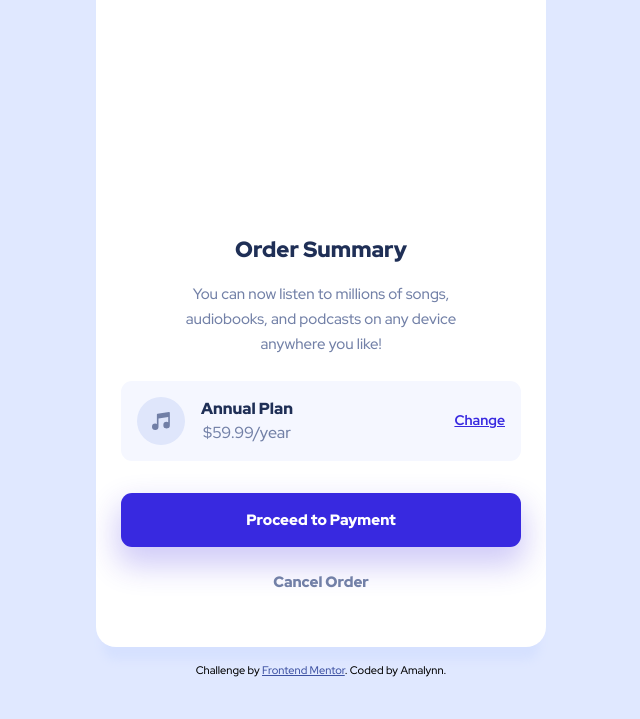
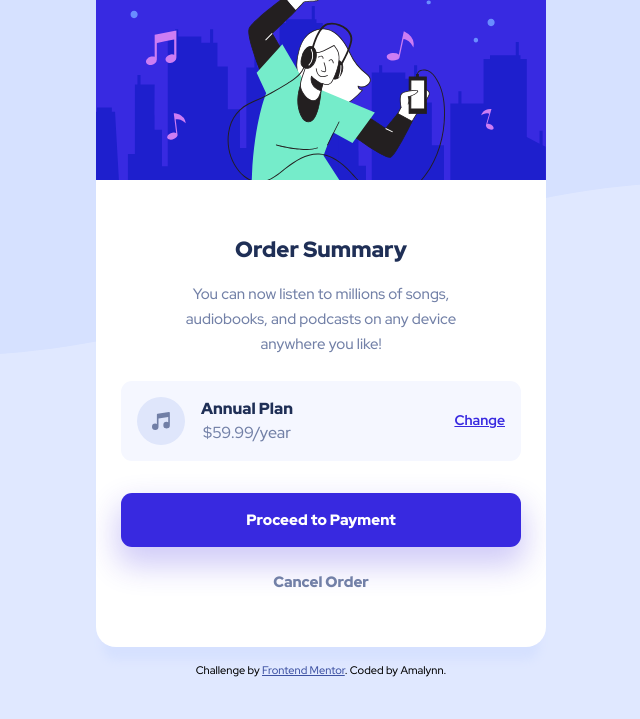
Before and after one commit to Amalynn/fem-order_summary, a website: page index.html in a window 1280 px wide. Shown: the part 81-800 px from the top of the page, without its empty margins (319-959 px from the left). Drawn offline with nearby package versions, Linux system fonts and the light colour scheme; files that its build step writes are made by us from their sources; the site is published under a folder, as on GitHub Pages, so addresses that start at the root find nothing; files whose address does not match are found by name.

Commit message:
Updating image links

```diff
--- a/index.html
+++ b/index.html
@@ -27,7 +27,7 @@
 
         <article class="card">
             <div class="card-header">
-                <img src="/public/images/illustration-hero.svg" alt="Illustration hero">
+                <img src="./public/images/illustration-hero.svg" alt="Illustration hero">
             </div>
 
             <div class="card-body">
--- a/scss/base/_base.scss
+++ b/scss/base/_base.scss
@@ -2,7 +2,7 @@
 @use '../utils/mixins' as m;
 
 body {
-    background-image: url("/public/images/pattern-background-mobile.svg");
+    background-image: url("./public/images/pattern-background-mobile.svg");
     background-repeat: no-repeat;
     background-position: top;
     background-size: auto;
@@ -17,7 +17,7 @@ body {
     align-items: center;
 
     @include m.media-breakpoint-up(mobile){
-        background-image: url("/public/images/pattern-background-desktop.svg");
+        background-image: url("./public/images/pattern-background-desktop.svg");
     }
 }
 
```
